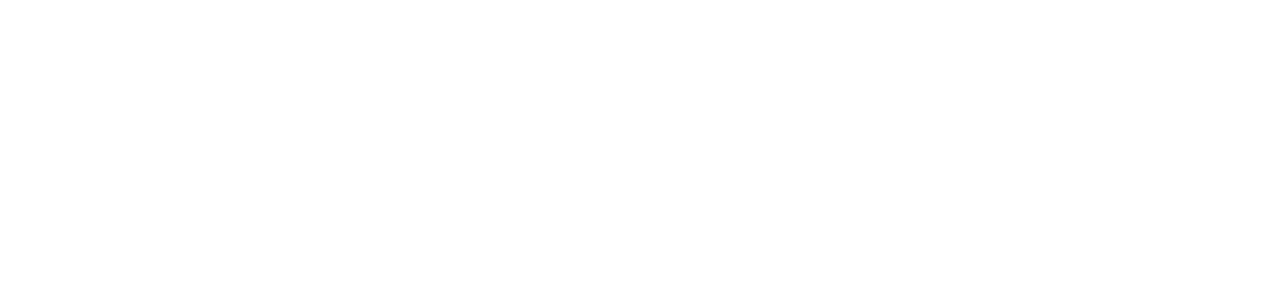
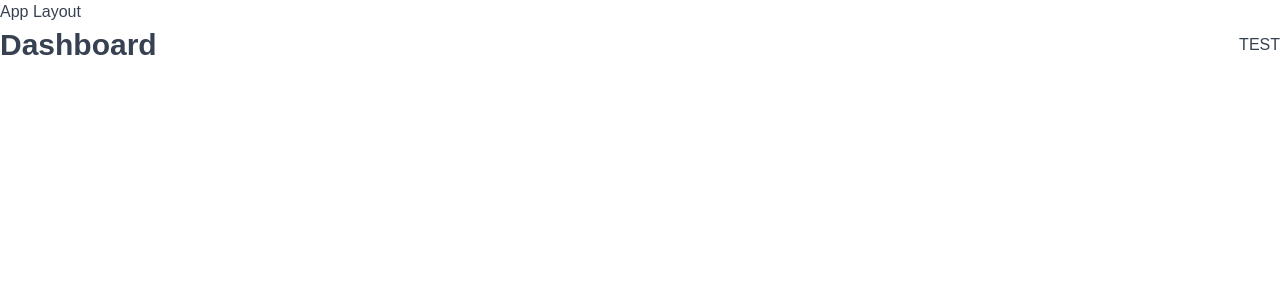
Before and after one commit to G3RGES/the-wild-oasis, a React app: page /dashboard in a window 1280 px wide. Shown: the top 300 px of the page. Built offline with nearby package versions, Linux system fonts and the light colour scheme; the HTML template or start-up script is replaced by a standard one.

Commit message:
Update AppLayout.jsx

```diff
--- a/src/ui/AppLayout.jsx
+++ b/src/ui/AppLayout.jsx
@@ -1,5 +1,12 @@
+import { Outlet } from "react-router-dom";
+
 function AppLayout() {
-  return <div></div>;
+  return (
+    <div>
+      <p>App Layout</p>
+      <Outlet />
+    </div>
+  );
 }
 
 export default AppLayout;
```
